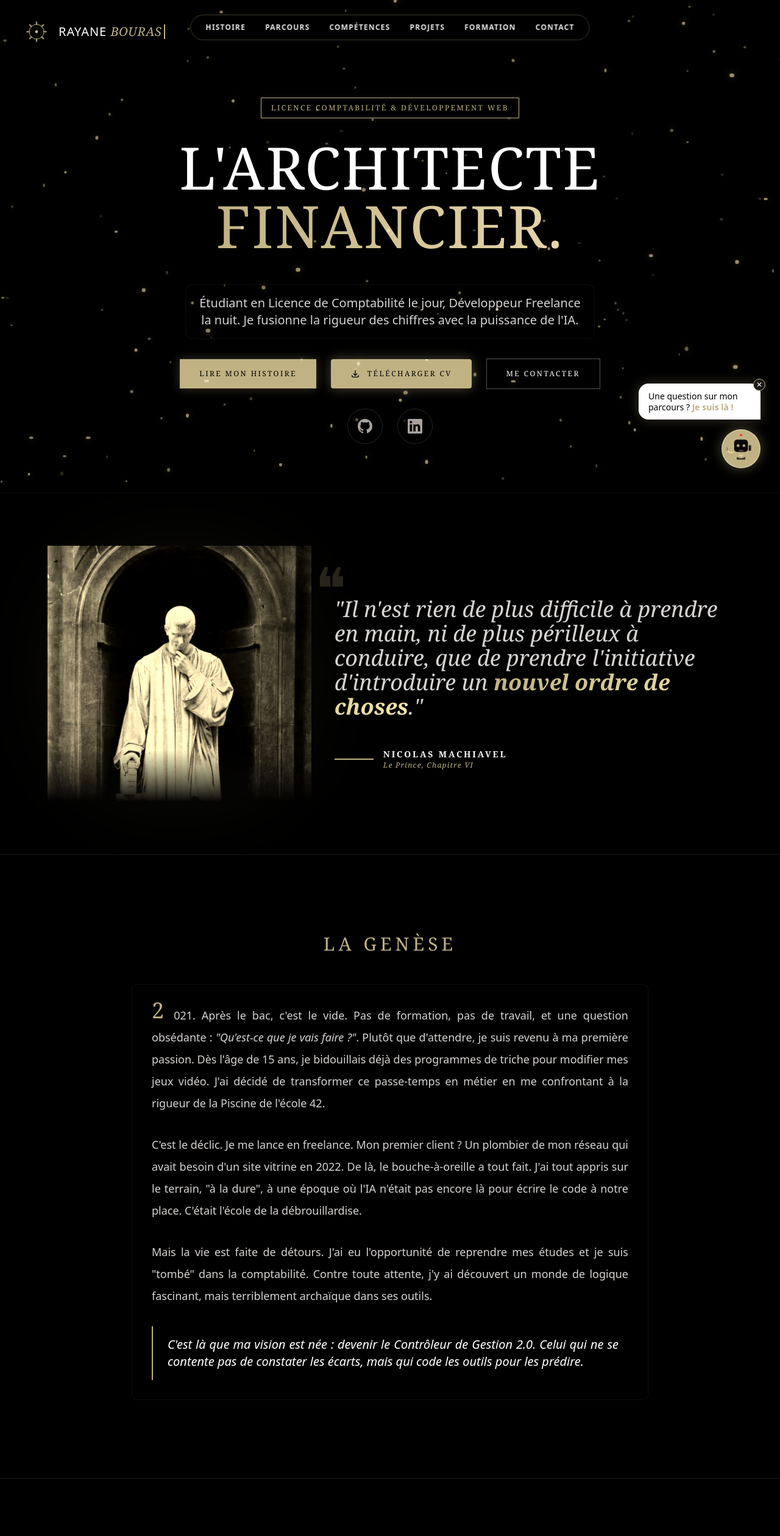
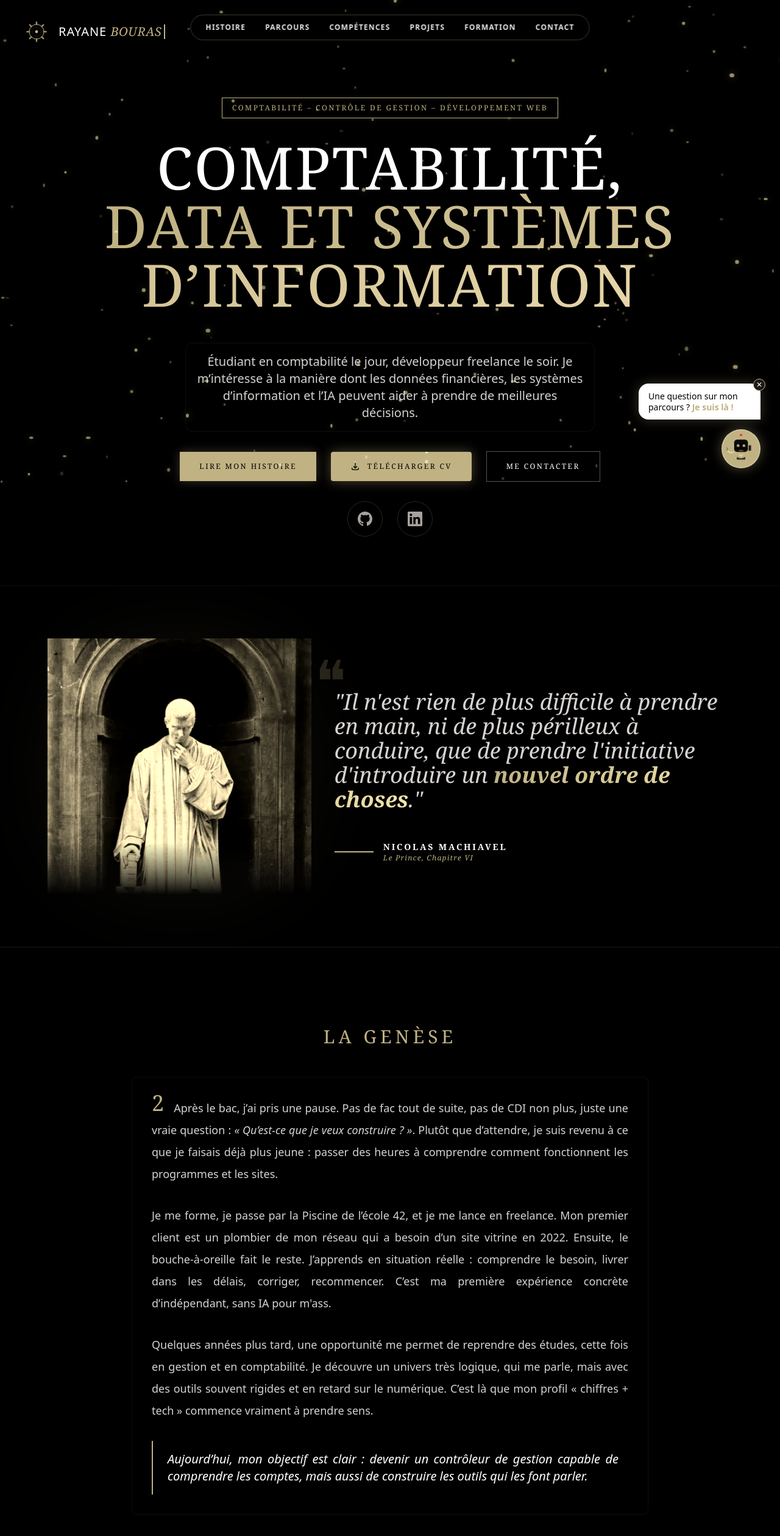
Before and after one commit to RayanDevv/portfolio-updated, a Next.js app: page / in a window 1280 px wide. Shown: the top 2519 px of the page at 61% size. Built offline with nearby package versions, Linux system fonts and the light colour scheme.

Commit message:
Mise à jour du portfolio et correction du chat

```diff
--- a/app/page.tsx
+++ b/app/page.tsx
@@ -77,15 +77,15 @@ export default function Home() {
            <div className="relative z-10 max-w-5xl mx-auto text-center flex flex-col items-center">
 
             <div className="inline-block px-4 py-2 border border-[#c0b283] text-xs font-medium text-[#c0b283] uppercase tracking-[0.2em] mb-8 bg-black/50 backdrop-blur-md">
-              Licence Comptabilité & Développement Web
+              Comptabilité – Contrôle de gestion – Développement web
             </div>
 
             <h1 className="text-5xl md:text-8xl font-thin text-white tracking-wide leading-tight uppercase mb-8">
-              L'Architecte <br /><span className="text-transparent bg-clip-text bg-gradient-to-r from-[#c0b283] to-[#e6d5a8] font-normal">Financier.</span>
+              Comptabilité,<br /><span className="text-transparent bg-clip-text bg-gradient-to-r from-[#c0b283] to-[#e6d5a8] font-normal">Data et Systèmes d’information</span>
             </h1>
 
             <p className="text-lg md:text-xl text-stone-300 max-w-2xl mx-auto leading-relaxed font-light font-sans mt-4 bg-black/30 p-4 rounded-xl backdrop-blur-sm border border-white/5">
-              Étudiant en <strong>Licence de Comptabilité</strong> le jour, Développeur Freelance la nuit. Je fusionne la rigueur des chiffres avec la puissance de l'IA.
+              Étudiant en comptabilité le jour, développeur freelance le soir. Je m’intéresse à la manière dont les données financières, les systèmes d’information et l’IA peuvent aider à prendre de meilleures décisions.
             </p>
 
             <div className="flex flex-col md:flex-row gap-6 justify-center pt-8 items-center w-full">
@@ -167,7 +167,7 @@ export default function Home() {
           </div>
         </motion.section>
 
-        {/* HISTOIRE */}
+        {}
         <motion.section
           id="histoire"
           initial="hidden" whileInView="visible" viewport={{ once: false, margin: "-100px" }} variants={fadeInUp}
@@ -176,10 +176,35 @@ export default function Home() {
           <div className="max-w-4xl mx-auto px-6 relative z-10">
             <h2 className="text-3xl font-thin text-[#c0b283] mb-12 text-center uppercase tracking-[0.2em]">La Genèse</h2>
             <div className="text-stone-300 font-sans font-light text-lg leading-loose text-justify space-y-8 bg-black/50 p-8 rounded-lg border border-white/5">
-              <p><span className="text-4xl float-left mr-4 mt-[-10px] text-[#c0b283] font-serif">2</span>021. Après le bac, c'est le vide. Pas de formation, pas de travail, et une question obsédante : <em>"Qu'est-ce que je vais faire ?"</em>. Plutôt que d'attendre, je suis revenu à ma première passion. Dès l'âge de 15 ans, je bidouillais déjà des programmes de triche pour modifier mes jeux vidéo. J'ai décidé de transformer ce passe-temps en métier en me confrontant à la rigueur de la <strong>Piscine de l'école 42</strong>.</p>
-              <p>C'est le déclic. Je me lance en freelance. Mon premier client ? Un plombier de mon réseau qui avait besoin d'un site vitrine en 2022. De là, le bouche-à-oreille a tout fait. J'ai tout appris sur le terrain, "à la dure", à une époque où l'IA n'était pas encore là pour écrire le code à notre place. C'était l'école de la débrouillardise.</p>
-              <p>Mais la vie est faite de détours. J'ai eu l'opportunité de reprendre mes études et je suis "tombé" dans la comptabilité. Contre toute attente, j'y ai découvert un monde de logique fascinant, mais terriblement archaïque dans ses outils.</p>
-              <p className="border-l-2 border-[#c0b283] pl-6 italic text-white text-xl bg-black/40 p-4 rounded-r-lg">C'est là que ma vision est née : devenir le Contrôleur de Gestion 2.0. Celui qui ne se contente pas de constater les écarts, mais qui code les outils pour les prédire.</p>
+             <p>
+  <span className="text-4xl float-left mr-4 mt-[-10px] text-[#c0b283] font-serif">
+    2
+  </span>
+  Après le bac, j’ai pris une pause. Pas de fac tout de suite, pas de CDI non plus,
+  juste une vraie question : <em>« Qu’est-ce que je veux construire ? »</em>.
+  Plutôt que d’attendre, je suis revenu à ce que je faisais déjà plus jeune :
+  passer des heures à comprendre comment fonctionnent les programmes et les sites.
+</p>
+
+<p>
+  Je me forme, je passe par la <strong>Piscine de l’école 42</strong>, et je me lance en freelance.
+  Mon premier client est un plombier de mon réseau qui a besoin d’un site vitrine en 2022.
+  Ensuite, le bouche-à-oreille fait le reste. J’apprends en situation réelle : comprendre le besoin,
+  livrer dans les délais, corriger, recommencer. C’est ma première expérience concrète
+  d’indépendant, sans IA pour m'ass.
+</p>
+
+<p>
+  Quelques années plus tard, une opportunité me permet de reprendre des études,
+  cette fois en gestion et en comptabilité. Je découvre un univers très logique,
+  qui me parle, mais avec des outils souvent rigides et en retard sur le numérique.
+  C’est là que mon profil « chiffres + tech » commence vraiment à prendre sens.
+</p>
+
+<p className="border-l-2 border-[#c0b283] pl-6 italic text-white text-xl bg-black/40 p-4 rounded-r-lg">
+  Aujourd’hui, mon objectif est clair : devenir un contrôleur de gestion capable
+  de comprendre les comptes, mais aussi de construire les outils qui les font parler.
+</p>
             </div>
           </div>
         </motion.section>
@@ -210,8 +235,8 @@ export default function Home() {
               whileInView="visible"
               viewport={{ once: false, margin: "-100px" }}
             >
-              <motion.div variants={fadeInUp} className="relative group"><span className="absolute -left-[53px] top-2 h-3 w-3 rounded-full bg-[#c0b283] ring-4 ring-black shadow-[0_0_10px_#c0b283]"></span><h3 className="text-xl text-white font-normal uppercase tracking-wide group-hover:text-[#c0b283] transition-colors">Comptable Fournisseurs <span className="text-[#c0b283] text-sm lowercase ml-2">/ Alternance</span></h3><p className="text-stone-500 text-xs uppercase tracking-widest mb-4">Actuel • Indigo</p><p className="text-stone-400 font-light leading-relaxed">Gestion des flux, calcul des provisions (FNP/CCA) et analyse des comptes tiers.</p></motion.div>
-              <motion.div variants={fadeInUp} className="relative group"><span className="absolute -left-[53px] top-2 h-3 w-3 rounded-full bg-stone-800 group-hover:bg-[#c0b283] transition-colors ring-4 ring-black"></span><h3 className="text-xl text-white font-normal uppercase tracking-wide group-hover:text-[#c0b283] transition-colors">Assistant Comptable & Data <span className="text-[#c0b283] text-sm lowercase ml-2">/ Alternance</span></h3><p className="text-stone-500 text-xs uppercase tracking-widest mb-4">2024 - 2025 • Oxiproteomics</p><p className="text-stone-400 font-light leading-relaxed">Développement d'une <strong className="text-white">Web App (SQL/Power BI)</strong> pour le suivi qualité et travaux de clôture.</p></motion.div>
+              <motion.div variants={fadeInUp} className="relative group"><span className="absolute -left-[53px] top-2 h-3 w-3 rounded-full bg-[#c0b283] ring-4 ring-black shadow-[0_0_10px_#c0b283]"></span><h3 className="text-xl text-white font-normal uppercase tracking-wide group-hover:text-[#c0b283] transition-colors">Comptable Fournisseurs <span className="text-[#c0b283] text-sm lowercase ml-2">/ Alternance</span></h3><p className="text-stone-500 text-xs uppercase tracking-widest mb-4">2025 - 2026 • Indigo</p><p className="text-stone-400 font-light leading-relaxed">Gestion des flux, calcul des provisions (FNP/CCA) et analyse des comptes tiers.</p></motion.div>
+              <motion.div variants={fadeInUp} className="relative group"><span className="absolute -left-[53px] top-2 h-3 w-3 rounded-full bg-stone-800 group-hover:bg-[#c0b283] transition-colors ring-4 ring-black"></span><h3 className="text-xl text-white font-normal uppercase tracking-wide group-hover:text-[#c0b283] transition-colors">Assistant Comptable <span className="text-[#c0b283] text-sm lowercase ml-2">/ Alternance</span></h3><p className="text-stone-500 text-xs uppercase tracking-widest mb-4">2024 - 2025 • Oxiproteomics</p><p className="text-stone-400 font-light leading-relaxed">Développement d'une <strong className="text-white">Web App (SQL/Power BI)</strong> pour le suivi qualité et travaux de clôture.</p></motion.div>
               <motion.div variants={fadeInUp} className="relative group"><span className="absolute -left-[53px] top-2 h-3 w-3 rounded-full bg-stone-800 group-hover:bg-[#c0b283] transition-colors ring-4 ring-black"></span><h3 className="text-xl text-white font-normal uppercase tracking-wide group-hover:text-[#c0b283] transition-colors">Développeur Freelance <span className="text-[#c0b283] text-sm lowercase ml-2">/ RYN</span></h3><p className="text-stone-500 text-xs uppercase tracking-widest mb-4">Depuis 2021 • RYN</p><p className="text-stone-400 font-light leading-relaxed">Création de sites sur-mesure (Premier client : Artisan Plombier) et optimisation SEO.</p></motion.div>
             </motion.div>
           </div>
@@ -249,9 +274,8 @@ export default function Home() {
               whileInView="visible"
               viewport={{ once: false, margin: "-100px" }}
             >
-              <motion.div variants={fadeInUp} className="p-8 border border-stone-800 bg-black/40 hover:border-[#c0b283] transition-all group hover:-translate-y-1 backdrop-blur-sm md:col-span-2"><div className="flex justify-between items-start mb-4"><h3 className="text-xl text-white font-normal uppercase tracking-wide group-hover:text-[#c0b283] transition-colors">Licence Pro Métiers de la Gestion <br/><span className="text-sm text-stone-500 normal-case">Université de Lorraine</span></h3><span className="text-[#c0b283] font-serif text-2xl italic">2025-2026</span></div><p className="text-stone-400 font-light text-sm leading-relaxed">Spécialisation : Révision comptable, contrôle de gestion, fiscalité approfondie et gestion prévisionnelle.</p></motion.div>
-              <motion.div variants={fadeInUp} className="p-8 border border-stone-800 bg-black/40 hover:border-[#c0b283] transition-all group hover:-translate-y-1 backdrop-blur-sm"><div className="flex justify-between items-start mb-4"><h3 className="text-xl text-white font-normal uppercase tracking-wide group-hover:text-[#c0b283] transition-colors">DUT GEA <br/><span className="text-sm text-stone-500 normal-case">UPEC</span></h3><span className="text-[#c0b283] font-serif text-2xl italic">2023-2025</span></div><p className="text-stone-400 font-light text-sm leading-relaxed">Parcours Gestion comptable, Fiscale et Financière. Fondamentaux de la comptabilité analytique et analyse financière.</p></motion.div>
-              <motion.div variants={fadeInUp} className="p-8 border border-stone-800 bg-black/40 hover:border-[#c0b283] transition-all group hover:-translate-y-1 backdrop-blur-sm"><div className="flex justify-between items-start mb-4"><h3 className="text-xl text-white font-normal uppercase tracking-wide group-hover:text-[#c0b283] transition-colors">Licence AES <br/><span className="text-sm text-stone-500 normal-case">Université Paris Nanterre</span></h3><span className="text-[#c0b283] font-serif text-2xl italic">2022-2023</span></div><p className="text-stone-400 font-light text-sm leading-relaxed">Administration Économique et Sociale. Analyse macro/micro-économique, introduction comptabilité et droit.</p></motion.div>
+              <motion.div variants={fadeInUp} className="p-8 border border-stone-800 bg-black/40 hover:border-[#c0b283] transition-all group hover:-translate-y-1 backdrop-blur-sm md:col-span-2"><div className="flex justify-between items-start mb-4"><h3 className="text-xl text-white font-normal uppercase tracking-wide group-hover:text-[#c0b283] transition-colors">Licence Pro Gestion et comptabilité<br/><span className="text-sm text-stone-500 normal-case">Université de Lorraine</span></h3><span className="text-[#c0b283] font-serif text-2xl italic">2025-2026</span></div><p className="text-stone-400 font-light text-sm leading-relaxed">Spécialisation : Révision comptable, contrôle de gestion, fiscalité approfondie et gestion prévisionnelle.</p></motion.div>
+              <motion.div variants={fadeInUp} className="p-8 border border-stone-800 bg-black/40 hover:border-[#c0b283] transition-all group hover:-translate-y-1 backdrop-blur-sm md:col-span-2"><div className="flex justify-between items-start mb-4"><h3 className="text-xl text-white font-normal uppercase tracking-wide group-hover:text-[#c0b283] transition-colors">DUT GEA <br/><span className="text-sm text-stone-500 normal-case">UPEC</span></h3><span className="text-[#c0b283] font-serif text-2xl italic">2023-2025</span></div><p className="text-stone-400 font-light text-sm leading-relaxed">Parcours Gestion comptable, Fiscale et Financière. Fondamentaux de la comptabilité analytique et analyse financière.</p></motion.div>
             </motion.div>
           </div>
         </section>
```
Also changed, not shown: 1 other file (tests, documents, lock files or other folders).
